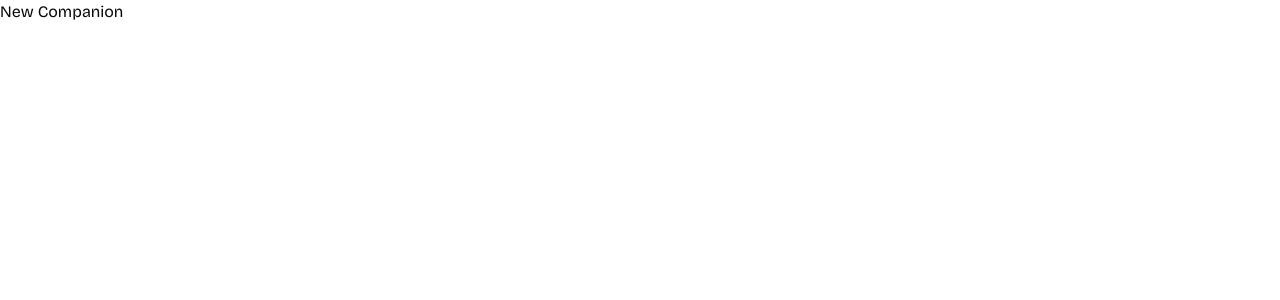
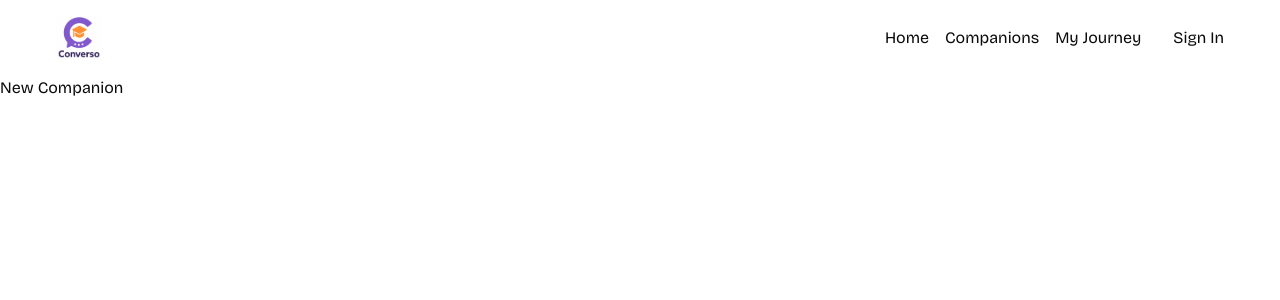
Before and after one commit to Stephano-Tsutsumi/LMS-Platform, a Next.js app: page /companions/new in a window 1280 px wide. Shown: the top 300 px of the page. Built offline with nearby package versions, Linux system fonts and the light colour scheme.

Commit message:
implement navbar

```diff
--- a/app/companions/page.tsx
+++ b/app/companions/page.tsx
@@ -0,0 +1,9 @@
+import React from 'react'
+
+const page = () => {
+  return (
+    <div>Companions Library</div>
+  )
+}
+
+export default page
--- a/app/layout.tsx
+++ b/app/layout.tsx
@@ -1,6 +1,7 @@
 import type { Metadata } from "next";
 import { Bricolage_Grotesque } from "next/font/google";
 import "./globals.css";
+import Navbar from "@/components/Navbar";
 
 const bricolage = Bricolage_Grotesque({
   variable: "--font-bricolage",
@@ -19,7 +20,10 @@
 }>) {
   return (
     <html lang="en">
-      <body className={`${bricolage.variable} antialiased`}>{children}</body>
+      <body className={`${bricolage.variable} antialiased`}>
+        <Navbar />
+        {children}
+        </body>
     </html>
   );
 }
--- a/app/sign-in/page.tsx
+++ b/app/sign-in/page.tsx
@@ -7,3 +7,5 @@
 }
 
 export default page
+
+//NextJs has file based routing exposes route to browser in order to expose contents of that page
--- a/app/subscription/page.tsx
+++ b/app/subscription/page.tsx
@@ -0,0 +1,9 @@
+import React from 'react'
+
+const page = () => {
+  return (
+    <div>Subscription</div>
+  )
+}
+
+export default page
--- /dev/null
+++ b/components/NavItems.tsx
@@ -0,0 +1,32 @@
+'use client';
+
+import Link from 'next/link'
+import { usePathname } from 'next/navigation'
+import { cn } from '@/lib/utils';
+
+const navItems = [
+    {label: 'Home', href:'/'},
+    {label: 'Companions', href:'/companions'},
+    {label: 'My Journey', href:'/my-journey'},
+]
+
+const NavItems = () => {
+    const pathname = usePathname();
+
+    return (
+        <nav className='flex items-center gap-4'>
+            {navItems.map(({label, href}) => (
+                <Link
+                    href={href}
+                    key={label}
+                    className={cn(pathname === href && 'text-primary font-semibold')}
+                >
+                    {label}
+                </Link>
+            ))}
+        </nav>
+    )
+
+}
+
+export default NavItems
--- /dev/null
+++ b/components/Navbar.tsx
@@ -0,0 +1,27 @@
+import React from 'react'
+import Link from 'next/link'
+import Image from 'next/image'
+import NavItems from './NavItems'
+
+const Navbar = () => {
+  return (
+    <nav className="navbar">
+        <Link href="/">
+            <div className='flex items-center gap-2.5 cursor-pointer'>
+                <Image
+                src="/images/logo.svg"
+                alt="logo"
+                width={46}
+                height={44}
+                />
+            </div>
+        </Link>
+        <div className='flex items-center gap-8'>
+            <NavItems />
+            <p>Sign In</p>
+        </div>
+    </nav>
+  )
+}
+
+export default Navbar
```
